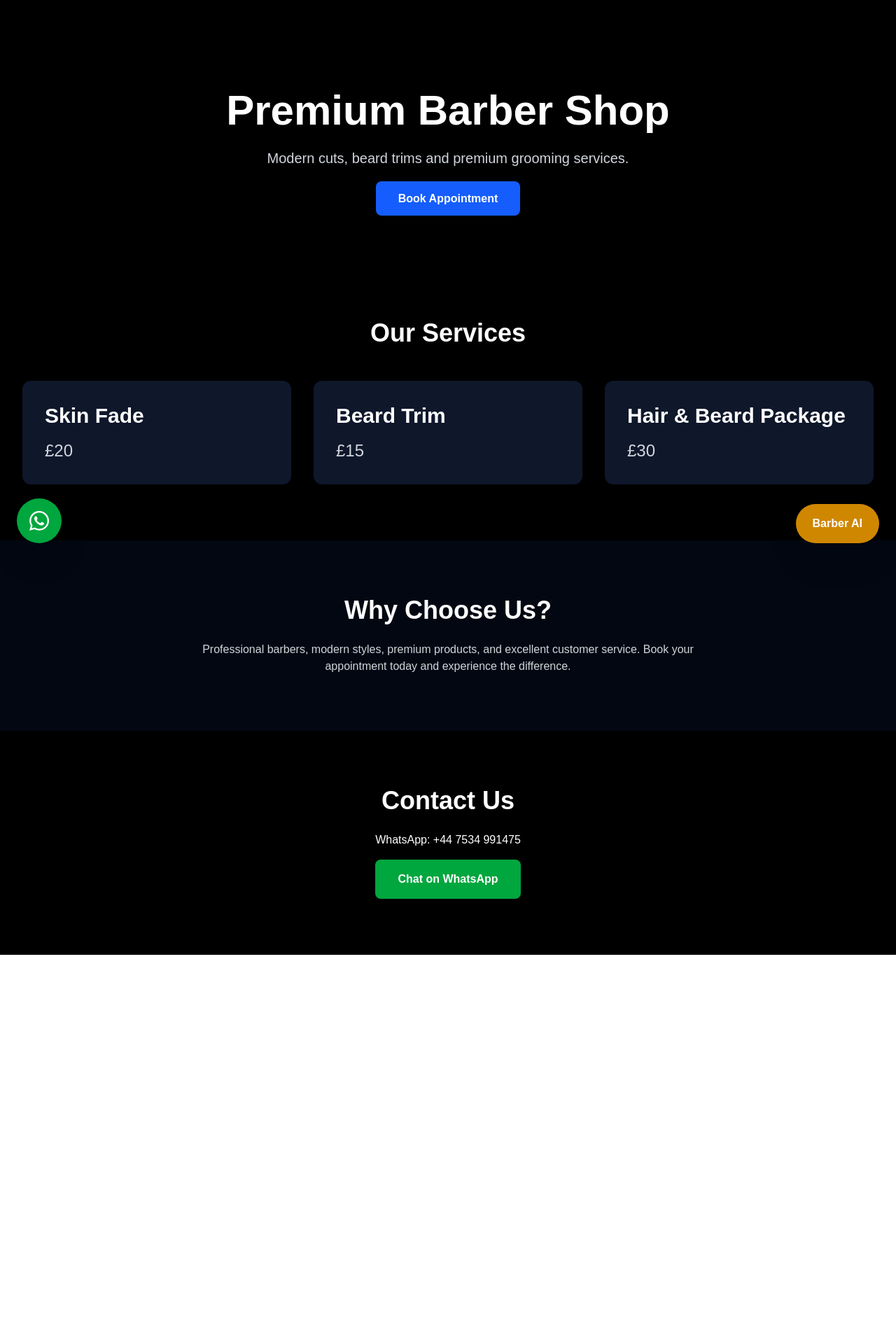
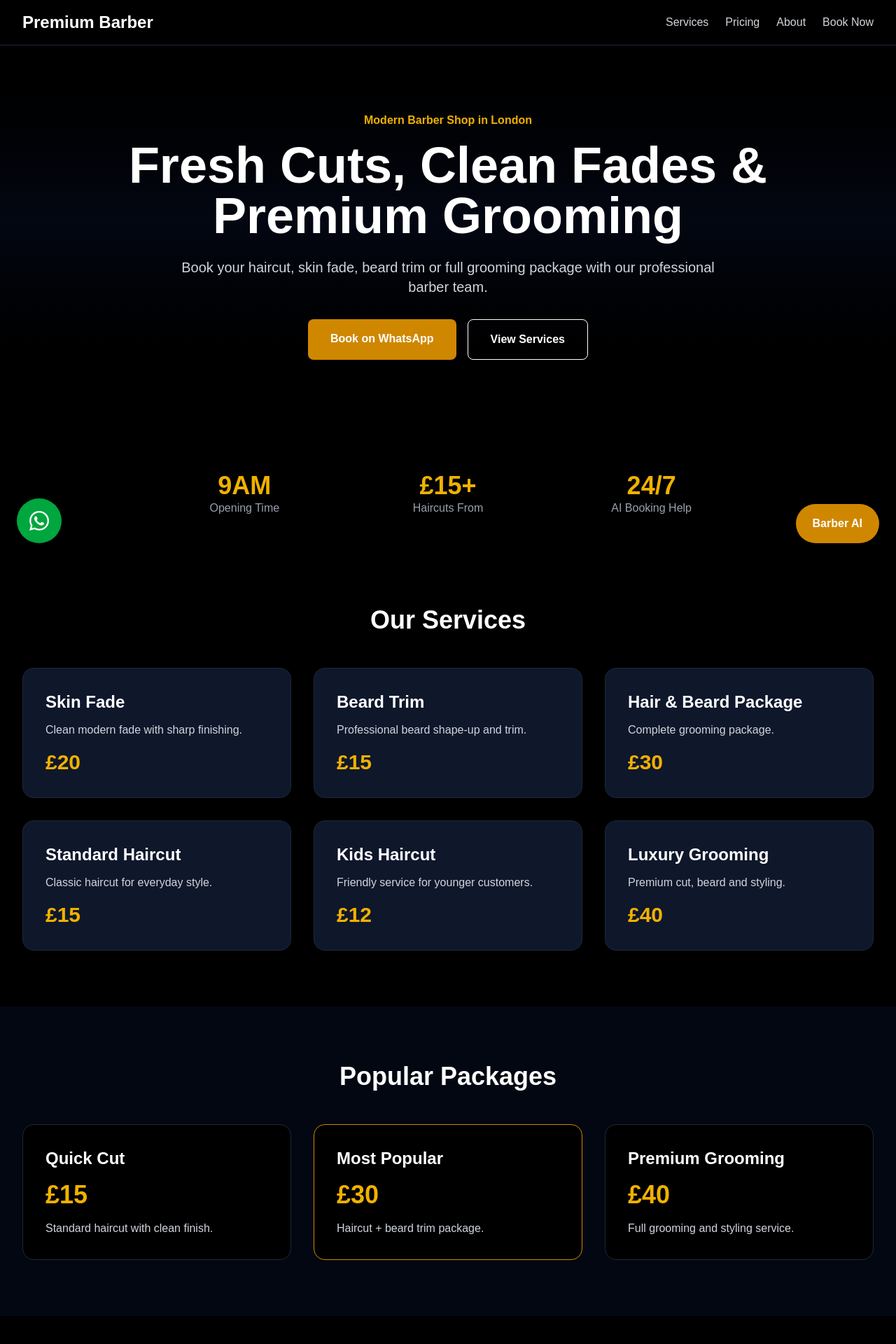
Before and after one commit to wahid999/novaflow-ai, a Next.js app: page /barber in a window 1280 px wide. Shown: the top 1920 px of the page at 70% size. Before the commit the page ends 1364 px from the top, so only its background shows below. Built offline with nearby package versions, Linux system fonts and the light colour scheme.

Commit message:
Improved barber demo website design

```diff
--- a/app/barber/page.js
+++ b/app/barber/page.js
@@ -4,99 +4,150 @@ import BarberChatWidget from "../../components/BarberChatWidget.js";
 export default function BarberDemo() {
   return (
     <main className="min-h-screen bg-black text-white">
+      <nav className="fixed top-0 w-full bg-black/80 border-b border-gray-800 px-8 py-4 flex justify-between items-center z-50">
+        <h1 className="text-2xl font-bold">Premium Barber</h1>
+        <div className="hidden md:flex gap-6 text-gray-300">
+          <a href="#services">Services</a>
+          <a href="#pricing">Pricing</a>
+          <a href="#about">About</a>
+          <a href="#contact">Book Now</a>
+        </div>
+      </nav>
 
-      {/* Hero Section */}
-      <section className="pt-32 pb-20 text-center px-6">
-        <h1 className="text-6xl font-bold mb-6">
-          Premium Barber Shop
+      <section className="pt-40 pb-28 px-6 text-center bg-gradient-to-b from-black via-gray-950 to-black">
+        <p className="text-yellow-500 font-semibold mb-4">
+          Modern Barber Shop in London
+        </p>
+
+        <h1 className="text-5xl md:text-7xl font-bold mb-6">
+          Fresh Cuts, Clean Fades & Premium Grooming
         </h1>
 
-        <p className="text-xl text-gray-300 mb-8">
-          Modern cuts, beard trims and premium grooming services.
+        <p className="text-xl text-gray-300 max-w-3xl mx-auto mb-8">
+          Book your haircut, skin fade, beard trim or full grooming package with our professional barber team.
+        </p>
+
+        <div className="flex justify-center gap-4">
+          <a
+            href="https://wa.me/447534991475"
+            target="_blank"
+            className="bg-yellow-600 hover:bg-yellow-700 px-8 py-4 rounded-lg font-bold"
+          >
+            Book on WhatsApp
+          </a>
+
+          <a
+            href="#services"
+            className="border border-white px-8 py-4 rounded-lg font-bold"
+          >
+            View Services
+          </a>
+        </div>
+      </section>
+
+      <section className="grid grid-cols-3 gap-6 max-w-4xl mx-auto px-6 py-12 text-center">
+        <div>
+          <h3 className="text-4xl font-bold text-yellow-500">9AM</h3>
+          <p className="text-gray-400">Opening Time</p>
+        </div>
+
+        <div>
+          <h3 className="text-4xl font-bold text-yellow-500">£15+</h3>
+          <p className="text-gray-400">Haircuts From</p>
+        </div>
+
+        <div>
+          <h3 className="text-4xl font-bold text-yellow-500">24/7</h3>
+          <p className="text-gray-400">AI Booking Help</p>
+        </div>
+      </section>
+
+      <section id="services" className="px-8 py-20">
+        <h2 className="text-4xl font-bold text-center mb-12">
+          Our Services
+        </h2>
+
+        <div className="grid md:grid-cols-3 gap-8">
+          {[
+            ["Skin Fade", "Clean modern fade with sharp finishing.", "£20"],
+            ["Beard Trim", "Professional beard shape-up and trim.", "£15"],
+            ["Hair & Beard Package", "Complete grooming package.", "£30"],
+            ["Standard Haircut", "Classic haircut for everyday style.", "£15"],
+            ["Kids Haircut", "Friendly service for younger customers.", "£12"],
+            ["Luxury Grooming", "Premium cut, beard and styling.", "£40"],
+          ].map(([title, desc, price]) => (
+            <div
+              key={title}
+              className="bg-slate-900 p-8 rounded-2xl border border-gray-800 hover:border-yellow-600 transition"
+            >
+              <h3 className="text-2xl font-bold mb-3">{title}</h3>
+              <p className="text-gray-300 mb-4">{desc}</p>
+              <p className="text-3xl font-bold text-yellow-500">{price}</p>
+            </div>
+          ))}
+        </div>
+      </section>
+
+      <section id="pricing" className="px-8 py-20 bg-gray-950">
+        <h2 className="text-4xl font-bold text-center mb-12">
+          Popular Packages
+        </h2>
+
+        <div className="grid md:grid-cols-3 gap-8">
+          <div className="bg-black p-8 rounded-2xl border border-gray-800">
+            <h3 className="text-2xl font-bold">Quick Cut</h3>
+            <p className="text-4xl font-bold my-4 text-yellow-500">£15</p>
+            <p className="text-gray-300">Standard haircut with clean finish.</p>
+          </div>
+
+          <div className="bg-black p-8 rounded-2xl border border-yellow-600">
+            <h3 className="text-2xl font-bold">Most Popular</h3>
+            <p className="text-4xl font-bold my-4 text-yellow-500">£30</p>
+            <p className="text-gray-300">Haircut + beard trim package.</p>
+          </div>
+
+          <div className="bg-black p-8 rounded-2xl border border-gray-800">
+            <h3 className="text-2xl font-bold">Premium Grooming</h3>
+            <p className="text-4xl font-bold my-4 text-yellow-500">£40</p>
+            <p className="text-gray-300">Full grooming and styling service.</p>
+          </div>
+        </div>
+      </section>
+
+      <section id="about" className="px-8 py-20 text-center">
+        <h2 className="text-4xl font-bold mb-6">
+          Why Choose Premium Barber?
+        </h2>
+
+        <p className="text-gray-300 max-w-3xl mx-auto">
+          We provide clean fades, sharp beard trims, friendly service, and easy WhatsApp booking. Our AI assistant can help customers check prices, opening hours and request appointments instantly.
+        </p>
+      </section>
+
+      <section id="contact" className="px-8 py-20 bg-gray-950 text-center">
+        <h2 className="text-4xl font-bold mb-6">
+          Book Your Appointment
+        </h2>
+
+        <p className="text-gray-300 mb-8">
+          Message us on WhatsApp with your name, service and preferred time.
         </p>
 
         <a
           href="https://wa.me/447534991475"
           target="_blank"
-          rel="noopener noreferrer"
-          className="bg-blue-600 px-8 py-4 rounded-lg font-bold"
+          className="bg-green-600 hover:bg-green-700 px-8 py-4 rounded-lg font-bold inline-block"
         >
-          Book Appointment
+          Book on WhatsApp
         </a>
       </section>
 
-      {/* Services */}
-      <section className="px-8 py-20">
-        <h2 className="text-4xl font-bold text-center mb-12">
-          Our Services
-        </h2>
-
-        <div className="grid md:grid-cols-3 gap-8">
-          <div className="bg-slate-900 p-8 rounded-xl">
-            <h3 className="text-3xl font-bold mb-4">
-              Skin Fade
-            </h3>
-            <p className="text-2xl text-gray-300">
-              £20
-            </p>
-          </div>
-
-          <div className="bg-slate-900 p-8 rounded-xl">
-            <h3 className="text-3xl font-bold mb-4">
-              Beard Trim
-            </h3>
-            <p className="text-2xl text-gray-300">
-              £15
-            </p>
-          </div>
-
-          <div className="bg-slate-900 p-8 rounded-xl">
-            <h3 className="text-3xl font-bold mb-4">
-              Hair & Beard Package
-            </h3>
-            <p className="text-2xl text-gray-300">
-              £30
-            </p>
-          </div>
-        </div>
-      </section>
-
-      {/* About */}
-      <section className="px-8 py-20 bg-gray-950 text-center">
-        <h2 className="text-4xl font-bold mb-6">
-          Why Choose Us?
-        </h2>
-
-        <p className="text-gray-300 max-w-3xl mx-auto">
-          Professional barbers, modern styles, premium products,
-          and excellent customer service. Book your appointment
-          today and experience the difference.
-        </p>
-      </section>
-
-      {/* Contact */}
-      <section className="px-8 py-20 text-center">
-        <h2 className="text-4xl font-bold mb-6">
-          Contact Us
-        </h2>
-
-        <p className="mb-4">
-          WhatsApp: +44 7534 991475
-        </p>
-
-        <a
-          href="https://wa.me/447534991475"
-          target="_blank"
-          rel="noopener noreferrer"
-          className="bg-green-600 px-8 py-4 rounded-lg font-bold inline-block"
-        >
-          Chat on WhatsApp
-        </a>
-      </section>
+      <footer className="border-t border-gray-800 py-10 text-center text-gray-400">
+        <p>Premium Barber Shop Demo by NovaFlow AI</p>
+      </footer>
 
       <WhatsAppButton />
       <BarberChatWidget />
-
     </main>
   );
 }
```
